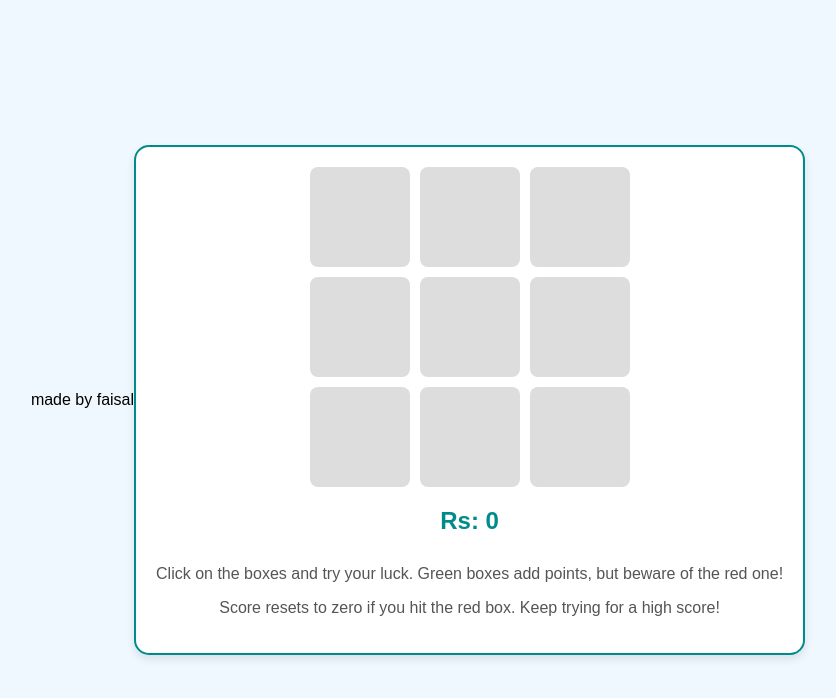
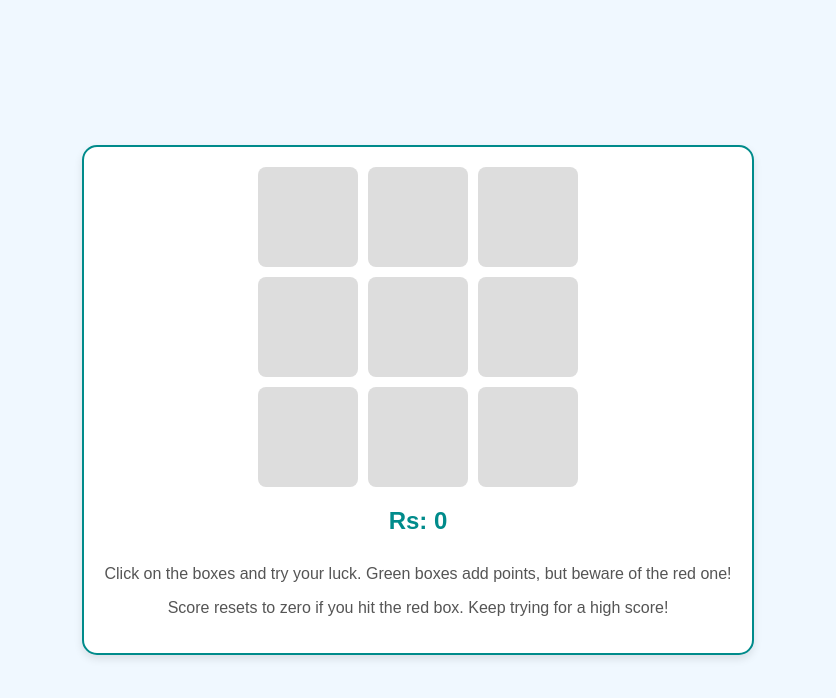
Before and after one commit to faysaljoiya1/game, a plain HTML site: page index.html in a window 1280 px wide. Shown: the whole page, without its empty margins (222-1058 px from the left). Drawn offline with Linux system fonts and the light colour scheme.

Commit message:
Update index.html

```diff
--- a/index.html
+++ b/index.html
@@ -7,9 +7,6 @@
     <link rel="stylesheet" href="styles.css">
 </head>
 <body>
-    <div class="faisal">
-        <p>made by faisal</p>
-    </div>
     <div class="container">
         <div id="game-board">
             <div class="box" onclick="handleClick(this, 0)"></div>
```
